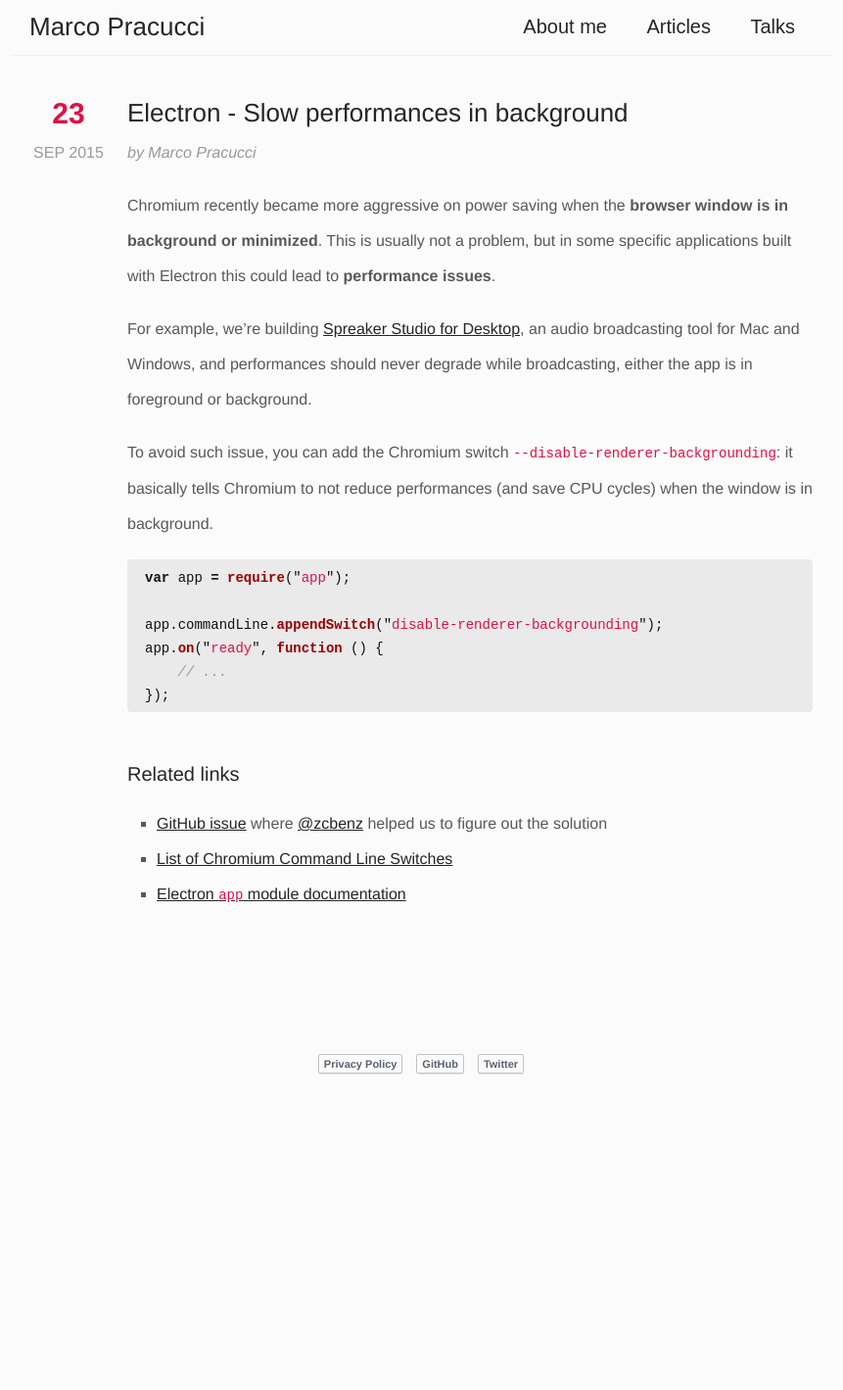
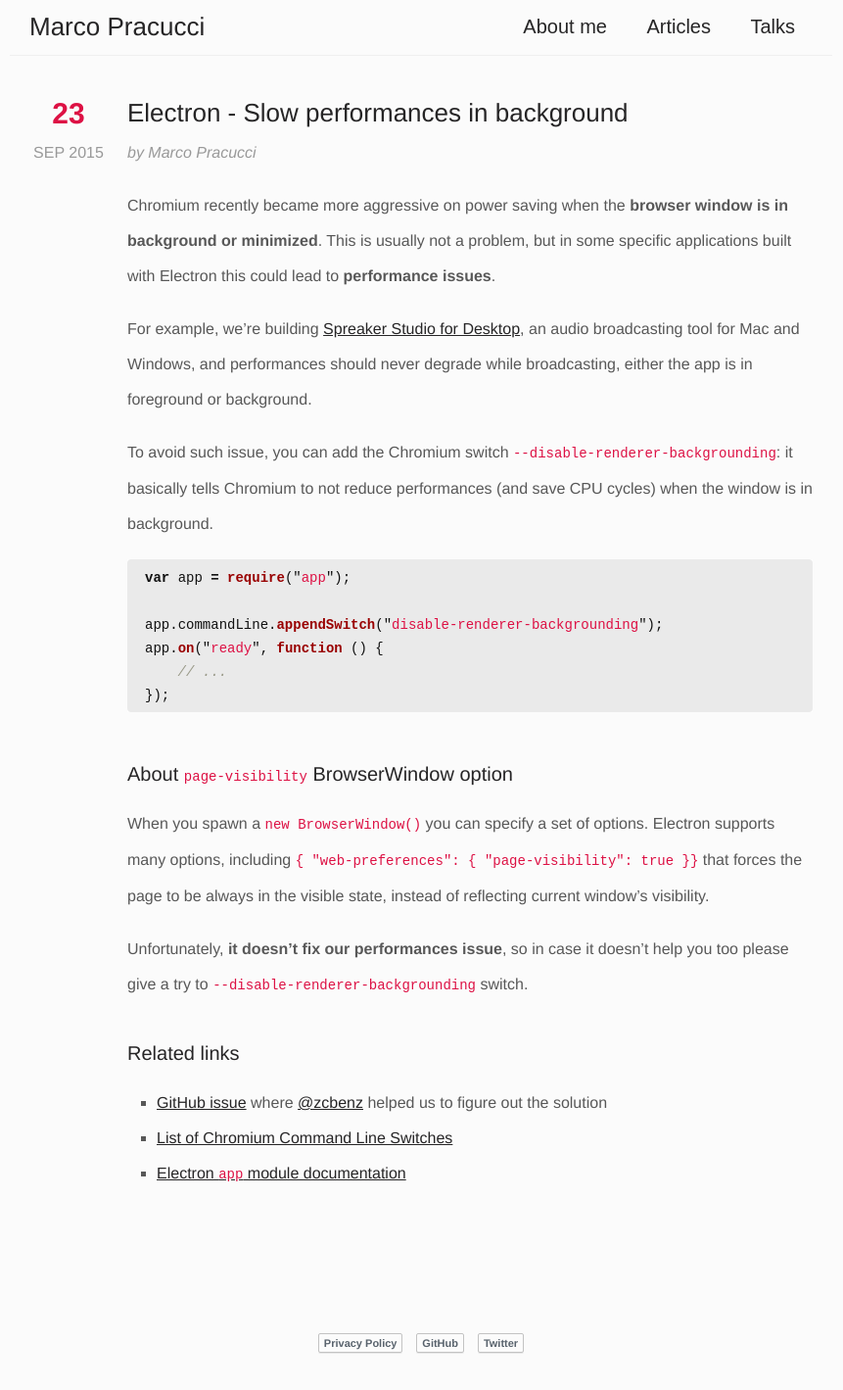
Before and after one commit to pracucci/www-pracucci, a Jekyll site: the page built from _posts/2015-09-23-electron-slow-background-performances.md, in a window 1280 px wide. Shown: the whole page at 98% size, without its empty margins (210-1071 px from the left). Built offline with Jekyll 4.4.1, drawn with Linux system fonts in a browser that asks for light colours; before the commit the page ends 1134 px from its top, so only the background shows below that.

Commit message:
Updated post: Electron - Slow performances in background

```diff
--- a/_posts/2015-09-23-electron-slow-background-performances.md
+++ b/_posts/2015-09-23-electron-slow-background-performances.md
@@ -23,6 +23,13 @@ app.on("ready", function () {
 {% endhighlight %}
 
 
+### About `page-visibility` BrowserWindow option
+
+When you spawn a `new BrowserWindow()` you can specify a set of options. Electron supports many options, including `{ "web-preferences": { "page-visibility": true }}` that forces the page to be always in the visible state, instead of reflecting current window's visibility.
+
+Unfortunately, **it doesn't fix our performances issue**, so in case it doesn't help you too please give a try to `--disable-renderer-backgrounding` switch.
+
+
 ### Related links
 
 - [GitHub issue](https://github.com/atom/electron/issues/2822) where [@zcbenz](https://twitter.com/zcbenz) helped us to figure out the solution
```
